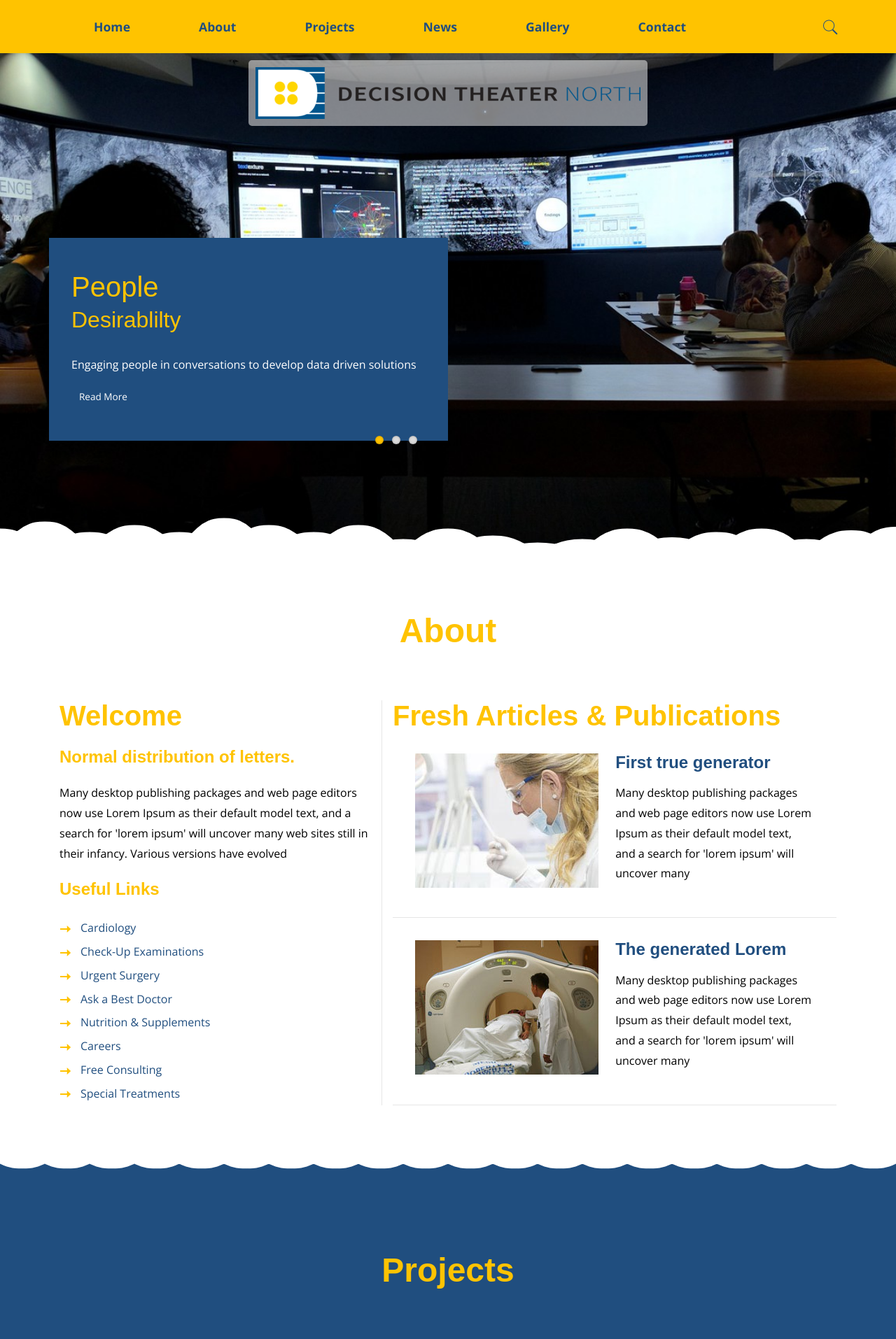
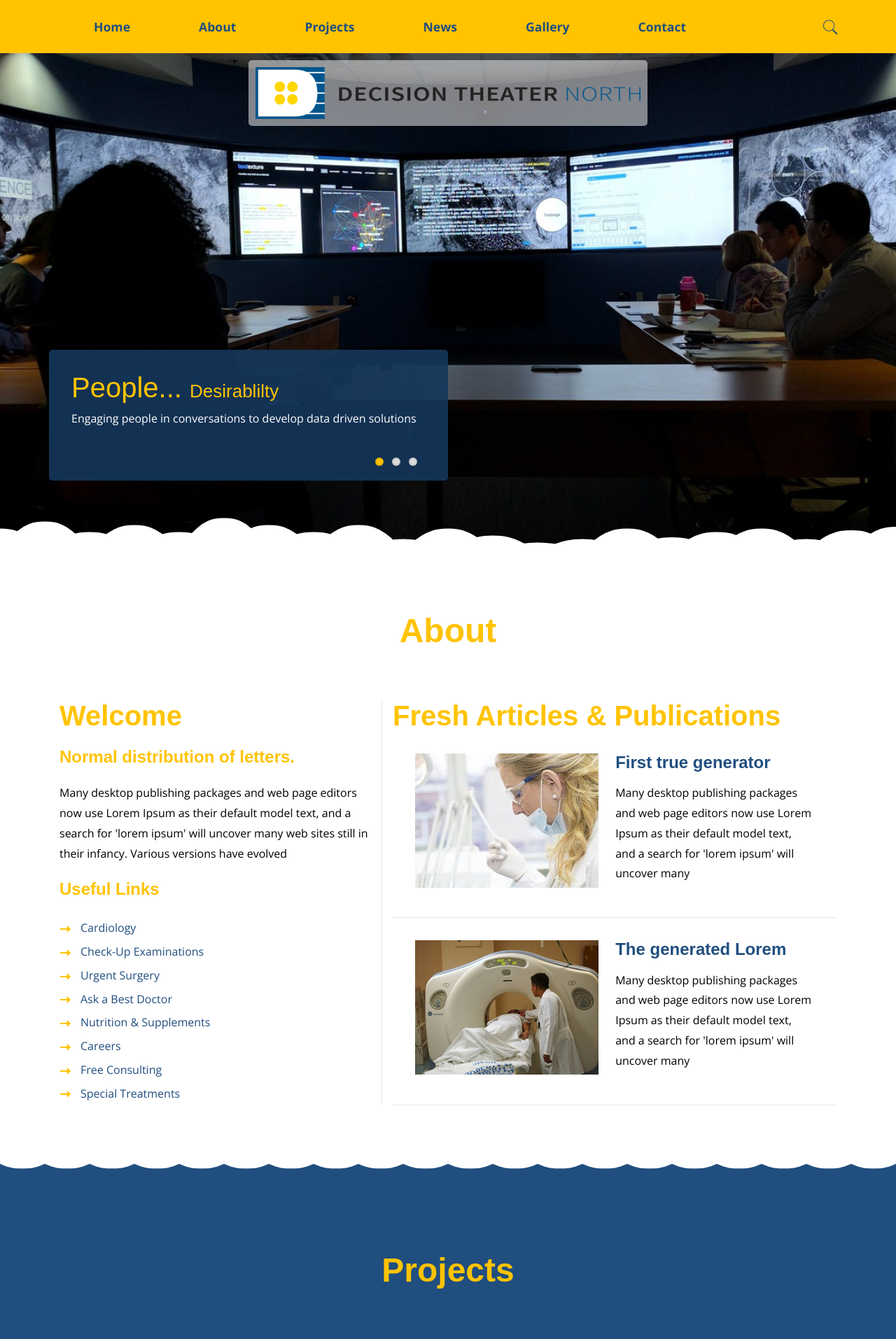
Before and after one commit to AK-NSF-EPSCoR/Vis-Space, a Jekyll site: the page built from new.html, in a window 1280 px wide. Shown: the top 1914 px of the page at 70% size. Built offline with Jekyll 4.4.1, drawn with Linux system fonts in a browser that asks for light colours; some web fonts are replaced.

Commit message:
reformatting slider banners

```diff
--- a/_includes/slider.html
+++ b/_includes/slider.html
@@ -3,26 +3,36 @@
     <ul class="slides">
       <li>
         <div class="banner-info">
-          <h2>People</h2>
-          <h4>Desirablilty</h4>
+          <h2>
+            People...
+            <small>
+              Desirablilty
+            </small>
+          </h2>
           <p>Engaging people in conversations to develop data driven solutions</p>
-          <a class="hvr-shutter-in-horizontal" href="#">Read More</a>
         </div>
       </li>
       <li>
         <div class="banner-info">
-          <h2>Data</h2>
-          <h4>Reliability</h4>
+          <h2>
+            Data...
+            <small>
+              Reliability
+            </small>
+          </h2>
           <p>Gathering and analysing data to inform conversations about complex problems big and small.</p>
-          <a class="hvr-shutter-in-horizontal" href="#">Read More</a>
         </div>
       </li>
       <li>
         <div class="banner-info">
-          <h2>Solutions</h2>
-          <h4>Sustainability</h4>
+          <h2>
+            Solutions...
+            <small>
+
+              Sustainability
+            </small>
+          </h2>
           <p>Developing sustainable, commuity driven solutions to complex problems.</p>
-          <a class="hvr-shutter-in-horizontal" href="#">Read More</a>
         </div>
       </li>
     </ul>
@@ -32,13 +42,13 @@
 <!-- FlexSlider -->
 <script defer="" src="js/jquery.flexslider.js"></script>
 <script type="text/javascript">
-            $(function(){
+  $(function() {
 
   });
-            $(window).load(function(){
+  $(window).load(function() {
     $('.flexslider').flexslider({
       animation: "slide",
-              start: function(slider){
+      start: function(slider) {
         $('body').removeClass('loading');
       }
     });
--- a/css/site.css
+++ b/css/site.css
@@ -2,4 +2,118 @@
   background-color: rgba(255,255,255, 0.5);
   padding: 10px 10px;
   border-radius: 5px;
+  max-width: 100%;
 }
+
+/*--*/
+.banner-info {
+    padding: 2em 2em;
+    width: 50%;
+    margin:20em 0 0;
+    text-align: left;
+    background-color: rgba(22,56,93, 0.9);
+    border-radius: 5px;
+}
+
+.banner-info small {
+  color: #ffc300;
+}
+
+.banner-info h2 {
+    font-size: 2.5em;
+    color: #ffc300;
+    font-weight: 400;
+    font-family: 'Antic', sans-serif;
+    margin: 0 0 0.2em;
+
+}
+.banner-info h4 {
+    font-size: 2em;
+    color: #ffc300;
+    font-weight: 400;
+    font-family: 'Antic', sans-serif;
+    margin: 0 0 1em;
+
+}
+.banner-info p {
+    font-size: 1em;
+    line-height: 1.8em;
+    color: #fff;
+    margin: 0 0 1em;
+    min-height: 55px;
+}
+
+@media (max-width: 1024px) {
+  .banner-info {
+      margin: 13em 0 0;
+  }
+  .banner {
+      min-height: 630px;
+  }
+  .banner-info h2 {
+      font-size: 2em;
+  }
+  .banner-info h4 {
+      font-size: 1.5em;
+  }
+}
+
+@media (max-width: 768px) {
+  .banner-info {
+      padding: 2em 2em;
+      width: 60%;
+  }
+}
+
+@media (max-width: 640px) {
+  .banner-info h2 {
+      font-size: 1.7em;
+  }
+  .banner-info {
+      padding: 2em 2em;
+      width: 67%;
+  }
+  .banner-info h4 {
+      font-size: 1.3em;
+  }
+  .banner-info {
+      margin: 4em 0 0;
+  }
+}
+
+@media (max-width: 568px) {
+  .banner-info {
+      margin: 3em 0 0;
+  }
+}
+
+/*-- responsive-design --*/
+@media (max-width: 480px) {
+  .banner-info h2 {
+      font-size: 1.5em;
+  }
+  .banner-info {
+      width: 78%;
+  }
+  .banner-info p {
+      font-size: 0.875em;
+  }
+}
+
+@media (max-width: 320px) {
+  .banner-info {
+      margin: 3em 0 0;
+  	width:85%;
+  	padding:1em;
+  }
+  .banner-info h2 {
+      font-size: 1.3em;
+  }
+  .banner-info h4 {
+      font-size: 1.1em;
+  	margin: 0 0 0.5em;
+  }
+  .banner-info p {
+      margin: 0 0 0.5em;
+  }
+}
--- a/css/style.css
+++ b/css/style.css
@@ -71,7 +71,7 @@ label {
 .navbar-default .navbar-nav > li > a:hover, .navbar-default .navbar-nav > li > a:focus {
     color:#fff;
 }
-.glyphicon {
+/*.glyphicon {
     position: relative;
     top: 0px;
     display: inline-block;
@@ -86,7 +86,7 @@ label {
     color: #fff;
     font-size: 2em;
     display: inline-block;
-}
+}*/
 .nav > li > a {
     position: relative;
     display: block;
@@ -188,14 +188,7 @@ label {
 .sb-search.sb-search-open .sb-search-submit,.no-js .sb-search .sb-search-submit {
 	z-index: 90;
 }
-/*--*/
-.banner-info {
-    padding: 3em 2em;
-    width: 50%;
-    margin:10em 0 0;
-    text-align: left;
-    background-color: #204e7f;
-}
+
 /*-- header --*/
 .banner {
     background: url(../images/1.jpg) no-repeat;
@@ -204,28 +197,7 @@ label {
     min-height: 720px;
 	position:relative;
 }
-.banner-info h2 {
-    font-size: 2.5em;
-    color: #ffc300;
-    font-weight: 400;
-    font-family: 'Antic', sans-serif;
-    margin: 0 0 0.2em;
 
-}
-.banner-info h4 {
-    font-size: 2em;
-    color: #ffc300;
-    font-weight: 400;
-    font-family: 'Antic', sans-serif;
-    margin: 0 0 1em;
-
-}
-.banner-info p {
-    font-size: 1em;
-    line-height: 1.8em;
-    color: #fff;
-    margin: 0 0 1em;
-}
 /* Shutter In Horizontal */
 .hvr-shutter-in-horizontal {
     display: inline-block;
@@ -897,18 +869,7 @@ i.te:hover {
 .sb-search {
     right: 4em;
 }
-.banner-info {
-    margin: 5em 0 0;
-}
-.banner {
-    min-height: 630px;
-}
-.banner-info h2 {
-    font-size: 2em;
-}
-.banner-info h4 {
-    font-size: 1.5em;
-}
+
 .about {
     padding: 3em 0;
 }
@@ -951,10 +912,7 @@ i.te:hover {
 .sb-search {
     right: 2em;
 }
-.banner-info {
-    padding: 2em 2em;
-    width: 60%;
-}
+
 .logo h1 a {
     margin: 1em auto 0;
 }
@@ -1059,19 +1017,6 @@ i.te:hover {
 }
 /*-- responsive-design --*/
 @media (max-width: 640px) {
-.banner-info h2 {
-    font-size: 1.7em;
-}
-.banner-info {
-    padding: 2em 2em;
-    width: 67%;
-}
-.banner-info h4 {
-    font-size: 1.3em;
-}
-.banner-info {
-    margin: 4em 0 0;
-}
 .banner {
     min-height: 500px;
 }
@@ -1096,9 +1041,6 @@ i.te:hover {
 .logo h1 a {
     width: 48%;
 }
-.banner-info {
-    margin: 3em 0 0;
-}
 .news-left {
     float: left;
     width: 100%;
@@ -1114,15 +1056,7 @@ i.te:hover {
     font-size: 1.2em;
 	width:41%;
 }
-.banner-info h2 {
-    font-size: 1.5em;
-}
-.banner-info {
-    width: 78%;
-}
-.banner-info p {
-    font-size: 0.875em;
-}
+
 .banner {
     min-height: 450px;
 }
@@ -1202,21 +1136,7 @@ i.te:hover {
     width: 60%;
     margin: 0.5em auto 0;
 }
-.banner-info {
-    margin: 3em 0 0;
-	width:85%;
-	padding:1em;
-}
-.banner-info h2 {
-    font-size: 1.3em;
-}
-.banner-info h4 {
-    font-size: 1.1em;
-	margin: 0 0 0.5em;
-}
-.banner-info p {
-    margin: 0 0 0.5em;
-}
+
 .banner {
     min-height: 390px;
 }
@@ -1256,9 +1176,9 @@ i.te:hover {
     margin: 0 0 2em;
 	text-align:center;
 }
-.glyphicon {
+/*.glyphicon {
     line-height: 1.3;
-}
+}*/
 .news h3 {
     font-size: 1.5em;
 }
```
Lines whose indentation alone changed are shown as unchanged.
